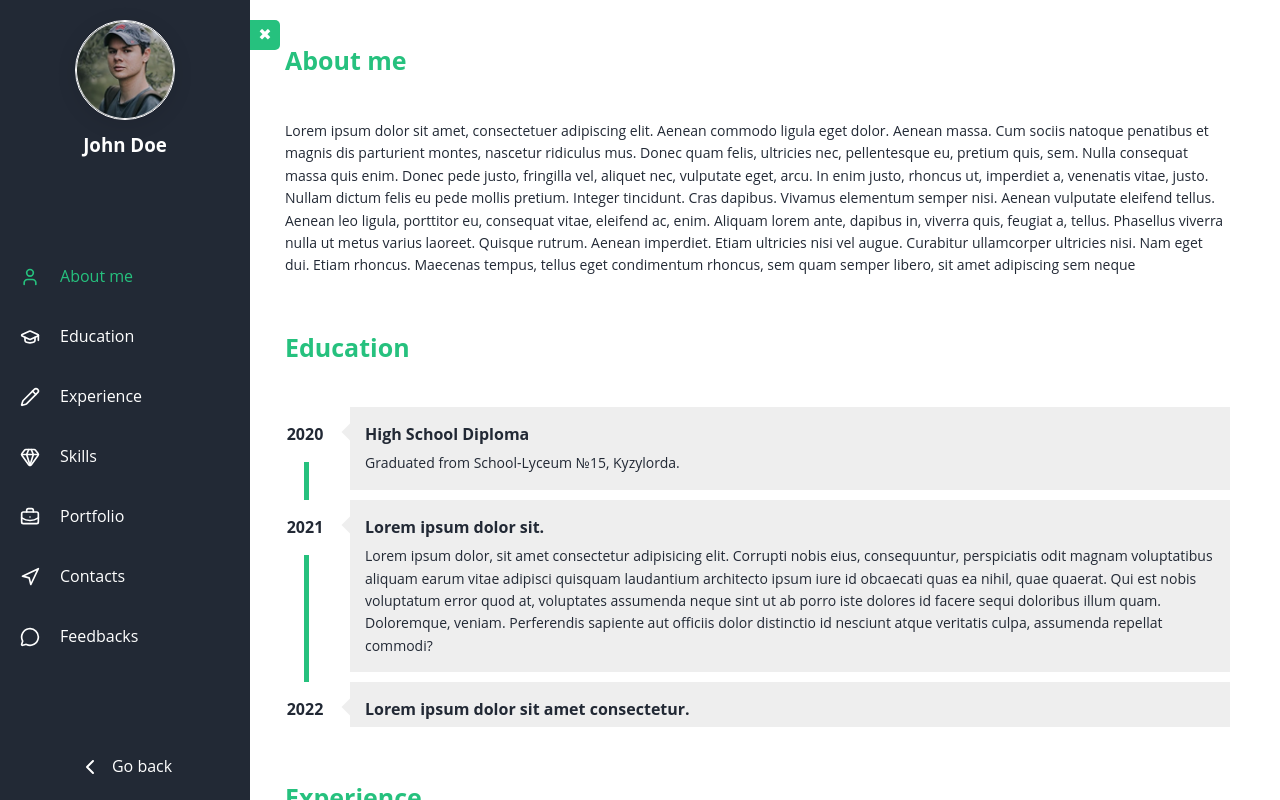
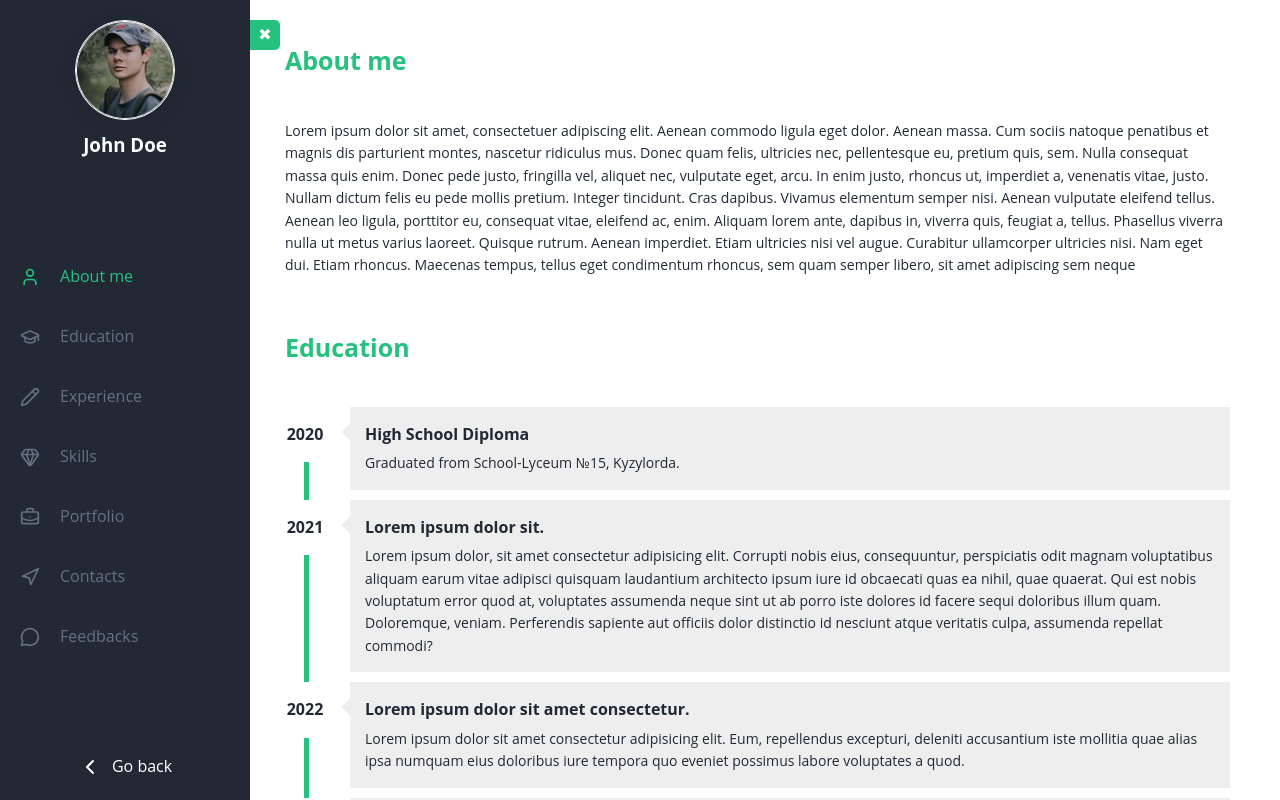
Before and after one commit to Nurdaulet7/cv-app, a React (Vite) app: page / in a window 1280 px wide. Both pictures are taken after a click on the button "Know more". Shown: the top 800 px of the page. Built offline with nearby package versions, Linux system fonts and the light colour scheme.

Commit message:
fix: adjust color in Navigation styles and update Timeline height for better layout

```diff
--- a/src/components/Navigation/Navigation.module.scss
+++ b/src/components/Navigation/Navigation.module.scss
@@ -23,7 +23,7 @@
 		align-items: center;
 		column-gap: 20px;
 		padding-inline: 20px;
-		color: $color-light;
+		color: $color-muted;
 		text-decoration: none;
 		border-radius: 8px;
 
--- a/src/components/Timline/Timeline.module.scss
+++ b/src/components/Timline/Timeline.module.scss
@@ -5,7 +5,7 @@
 	flex-direction: column;
 	gap: 10px;
 	list-style: none;
-	height: 40vh;
+	height: 60vh;
 	max-height: 80vh;
 	overflow-y: auto;
 	position: relative;
--- a/src/hooks/useActiveSection.ts
+++ b/src/hooks/useActiveSection.ts
@@ -2,7 +2,7 @@ import { useCallback, useEffect, useState } from 'react';
 
 export const useActiveSection = (
 	sectionSelector = 'section',
-	threshold = 0.6
+	threshold = 0.4
 ) => {
 	const [activeId, setActiveId] = useState<string>('');
 
```
